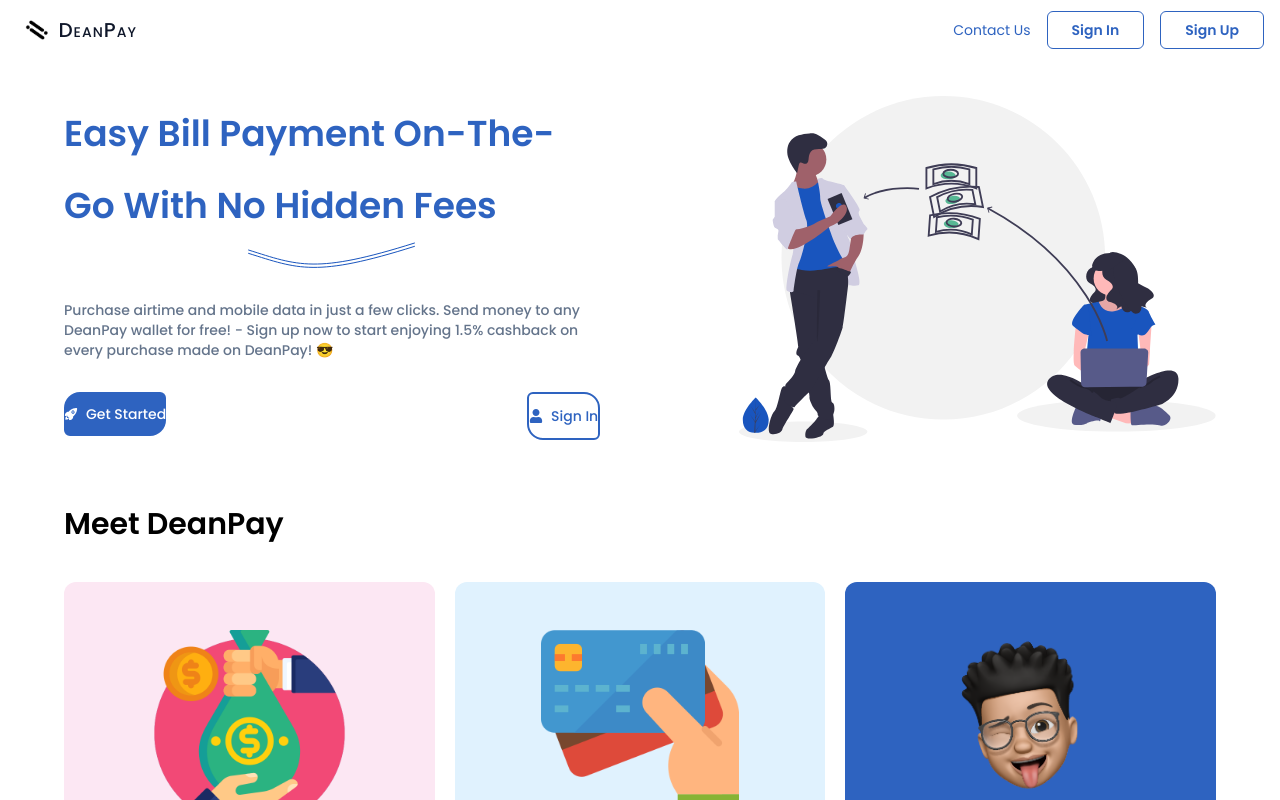
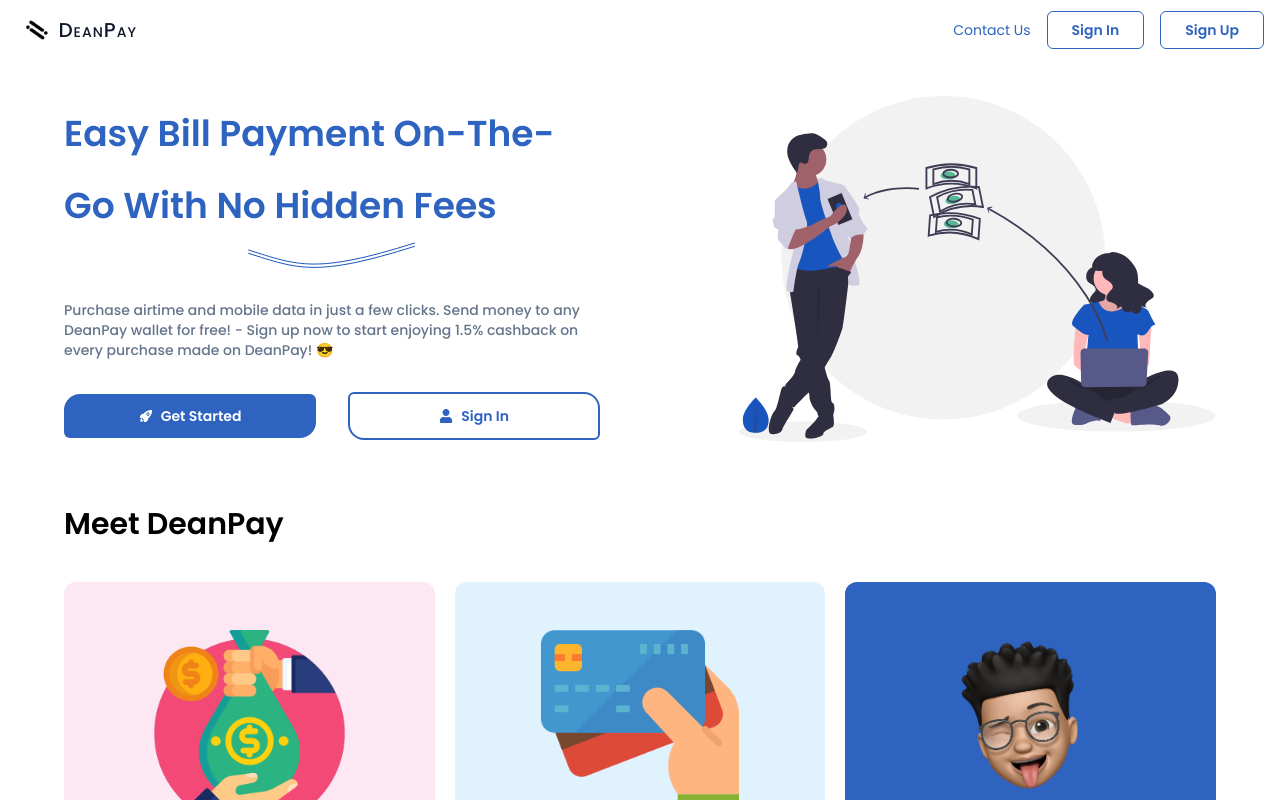
Before and after one commit to DeanPay/web, a Next.js app: page / in a window 1280 px wide. Shown: the top 800 px of the page. Built offline with nearby package versions, Linux system fonts and the light colour scheme.

Commit message:
Updated with Gitro

```diff
--- a/package.json
+++ b/package.json
@@ -3,7 +3,7 @@
   "version": "0.1.0",
   "private": true,
   "scripts": {
-    "dev": "next dev",
+    "dev": "next dev -p 5500",
     "build": "next build",
     "start": "next start",
     "lint": "next lint",
--- a/pages/index.js
+++ b/pages/index.js
@@ -21,16 +21,16 @@
             <div className="text-slate-500 font-medium text-xs md:text-sm my-8">
             Purchase airtime and mobile data in just a few clicks. Send money to any DeanPay wallet for free! - Sign up now to start enjoying 1.5% cashback on every purchase made on DeanPay! 😎
             </div>
-            <div className="w-full mt-8 text-sm flex flex-row justify-between space-x-4">
+            <div className="w-full mt-8 text-sm grid grid-cols-2 items-center gap-3 md:gap-8">
               <a href="https://app.deanpay.com/signup">
-                <button className="w-full flex items-center justify-center  space-x-2 bg-[#2e63c0] text-white font-medium py-3 rounded-tl-2xl rounded-br-2xl rounded-tr-md rounded-bl-md">
+                <button className="w-full flex items-center justify-center space-x-2 bg-[#2e63c0] font-semibold text-white px-6 py-3 rounded-tl-2xl rounded-br-2xl rounded-tr-md rounded-bl-md">
                   <IoRocket />
                   <span>Get Started</span>
                 </button>
               </a>
 
               <a href="https://app.deanpay.com/login">
-                <button className="w-full flex items-center justify-center space-x-2 border-2 border-[#2e63c0] text-[#2e63c0] font-medium py-3 rounded-tr-2xl rounded-bl-2xl rounded-tl-md rounded-br-md">
+                <button className="w-full flex items-center justify-center space-x-2 border-2 border-[#2e63c0] font-semibold text-[#2e63c0] px-6 py-3 rounded-tr-2xl rounded-bl-2xl rounded-tl-md rounded-br-md">
                   <FaUser />
                   <span>Sign In</span>
                 </button>
--- a/styles/globals.css
+++ b/styles/globals.css
@@ -17,6 +17,7 @@
 
 * {
   max-width: 100%;
+  /* border : 2px solid red; */
   box-sizing: border-box;
   font-family: Poppins, "Helvetica Neue", sans-serif;
   margin: 0;
@@ -334,9 +335,7 @@
   }
 }
 
-/*
-! tailwindcss v3.0.23 | MIT License | https://tailwindcss.com
-*/
+/* ! tailwindcss v3.0.23 | MIT License | https://tailwindcss.com */
 
 /*
 1. Prevent padding and border from affecting element width. (https://github.com/mozdevs/cssremedy/issues/4)
@@ -899,6 +898,10 @@
   display: flex;
 }
 
+.grid{
+  display: grid;
+}
+
 .hidden{
   display: none;
 }
@@ -971,6 +974,10 @@
   cursor: pointer;
 }
 
+.grid-cols-2{
+  grid-template-columns: repeat(2, minmax(0, 1fr));
+}
+
 .flex-row{
   flex-direction: row;
 }
@@ -979,10 +986,18 @@
   flex-direction: column;
 }
 
+.items-start{
+  align-items: flex-start;
+}
+
 .items-center{
   align-items: center;
 }
 
+.justify-start{
+  justify-content: flex-start;
+}
+
 .justify-end{
   justify-content: flex-end;
 }
@@ -995,8 +1010,24 @@
   justify-content: space-between;
 }
 
+.justify-around{
+  justify-content: space-around;
+}
+
 .justify-evenly{
   justify-content: space-evenly;
+}
+
+.gap-2{
+  gap: 0.5rem;
+}
+
+.gap-4{
+  gap: 1rem;
+}
+
+.gap-3{
+  gap: 0.75rem;
 }
 
 .space-x-5 > :not([hidden]) ~ :not([hidden]){
@@ -1005,28 +1036,44 @@
   margin-left: calc(1.25rem * calc(1 - var(--tw-space-x-reverse)));
 }
 
+.space-x-2 > :not([hidden]) ~ :not([hidden]){
+  --tw-space-x-reverse: 0;
+  margin-right: calc(0.5rem * var(--tw-space-x-reverse));
+  margin-left: calc(0.5rem * calc(1 - var(--tw-space-x-reverse)));
+}
+
+.space-y-8 > :not([hidden]) ~ :not([hidden]){
+  --tw-space-y-reverse: 0;
+  margin-top: calc(2rem * calc(1 - var(--tw-space-y-reverse)));
+  margin-bottom: calc(2rem * var(--tw-space-y-reverse));
+}
+
+.space-y-14 > :not([hidden]) ~ :not([hidden]){
+  --tw-space-y-reverse: 0;
+  margin-top: calc(3.5rem * calc(1 - var(--tw-space-y-reverse)));
+  margin-bottom: calc(3.5rem * var(--tw-space-y-reverse));
+}
+
 .space-x-4 > :not([hidden]) ~ :not([hidden]){
   --tw-space-x-reverse: 0;
   margin-right: calc(1rem * var(--tw-space-x-reverse));
   margin-left: calc(1rem * calc(1 - var(--tw-space-x-reverse)));
 }
 
-.space-x-2 > :not([hidden]) ~ :not([hidden]){
+.space-x-6 > :not([hidden]) ~ :not([hidden]){
   --tw-space-x-reverse: 0;
-  margin-right: calc(0.5rem * var(--tw-space-x-reverse));
-  margin-left: calc(0.5rem * calc(1 - var(--tw-space-x-reverse)));
-}
-
-.space-y-8 > :not([hidden]) ~ :not([hidden]){
-  --tw-space-y-reverse: 0;
-  margin-top: calc(2rem * calc(1 - var(--tw-space-y-reverse)));
-  margin-bottom: calc(2rem * var(--tw-space-y-reverse));
-}
-
-.space-y-14 > :not([hidden]) ~ :not([hidden]){
-  --tw-space-y-reverse: 0;
-  margin-top: calc(3.5rem * calc(1 - var(--tw-space-y-reverse)));
-  margin-bottom: calc(3.5rem * var(--tw-space-y-reverse));
+  margin-right: calc(1.5rem * var(--tw-space-x-reverse));
+  margin-left: calc(1.5rem * calc(1 - var(--tw-space-x-reverse)));
+}
+
+.space-x-1 > :not([hidden]) ~ :not([hidden]){
+  --tw-space-x-reverse: 0;
+  margin-right: calc(0.25rem * var(--tw-space-x-reverse));
+  margin-left: calc(0.25rem * calc(1 - var(--tw-space-x-reverse)));
+}
+
+.self-start{
+  align-self: flex-start;
 }
 
 .rounded-xl{
@@ -1412,6 +1459,14 @@
     justify-content: space-between;
   }
 
+  .md\:gap-6{
+    gap: 1.5rem;
+  }
+
+  .md\:gap-8{
+    gap: 2rem;
+  }
+
   .md\:space-x-5 > :not([hidden]) ~ :not([hidden]){
     --tw-space-x-reverse: 0;
     margin-right: calc(1.25rem * var(--tw-space-x-reverse));
--- a/styles/main.css
+++ b/styles/main.css
@@ -12,6 +12,7 @@
 
 * {
   max-width: 100%;
+  /* border : 2px solid red; */
   box-sizing: border-box;
   font-family: Poppins, "Helvetica Neue", sans-serif;
   margin: 0;
```
